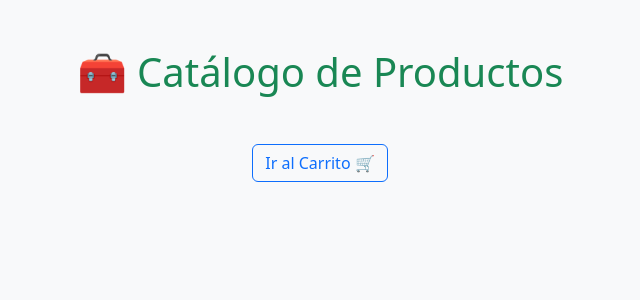
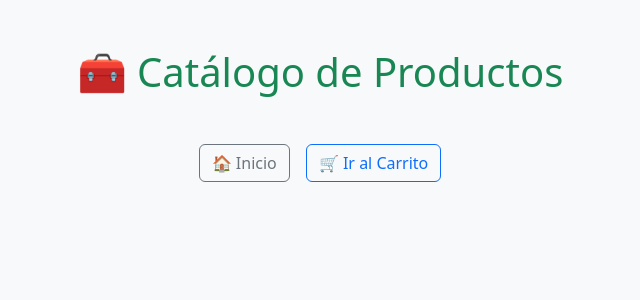
Before and after one commit to Franky1764/eva2_ferremas, a Flask app: page /catalogo in a window 1280 px wide. Shown: the top 300 px of the page, without its empty margins (320-960 px from the left). Run offline with Flask 3, Linux system fonts and the light colour scheme; data that the repository does not hold is empty; parts of the project's set-up code (start-up, migrations or seed data) failed here and were passed over.

Commit message:
Add navigations buttons to improve user flow

```diff
--- a/templates/carrito.html
+++ b/templates/carrito.html
@@ -26,6 +26,7 @@
     </form>
 
     <div class="text-center mt-4">
+        <a href="/" class="btn btn-outline-secondary">🏠 Inicio</a>
         <a href="/catalogo" class="btn btn-outline-secondary">⬅️ Volver al Catálogo</a>
     </div>
 </div>
--- a/templates/catalogo.html
+++ b/templates/catalogo.html
@@ -13,9 +13,11 @@
         <!-- Aquí se cargarán los productos -->
     </div>
 
-    <div class="text-center mt-5">
-        <a href="/carrito" class="btn btn-outline-primary">Ir al Carrito 🛒</a>
+    <div class="text-center mt-5 d-flex justify-content-center gap-3">
+        <a href="/" class="btn btn-outline-secondary">🏠 Inicio</a>
+        <a href="/carrito" class="btn btn-outline-primary">🛒 Ir al Carrito</a>
     </div>
+
 </div>
 
 <script>
--- a/templates/contacto.html
+++ b/templates/contacto.html
@@ -4,6 +4,7 @@
 <head>
     <meta charset="UTF-8">
     <title>Contacto FERREMAS</title>
+    <a href="/" class="btn btn-outline-secondary">🏠 Inicio</a>
     <link href="https://cdn.jsdelivr.net/npm/bootstrap@5.3.2/dist/css/bootstrap.min.css" rel="stylesheet">
 </head>
 <body class="bg-light">
@@ -28,6 +29,7 @@
     </form>
 
     <div id="respuesta" class="alert mt-4 d-none"></div>
+
 </div>
 
 <script>
--- a/templates/resumen_pago.html
+++ b/templates/resumen_pago.html
@@ -25,6 +25,11 @@
       <!-- Carrito serializado -->
       <input type="hidden" name="carritoData" value='{{ carrito | tojson }}'>
       <button type="submit" class="btn btn-primary w-100">Pagar con Webpay</button>
+      <div class="text-center mt-4">
+        <a href="/" class="btn btn-outline-secondary">🏠 Inicio</a>
+        <a href="/carrito" class="btn btn-outline-secondary">🔙 Volver al Carrito</a>
+      </div>
+
     </form>
 
 </div>
```
